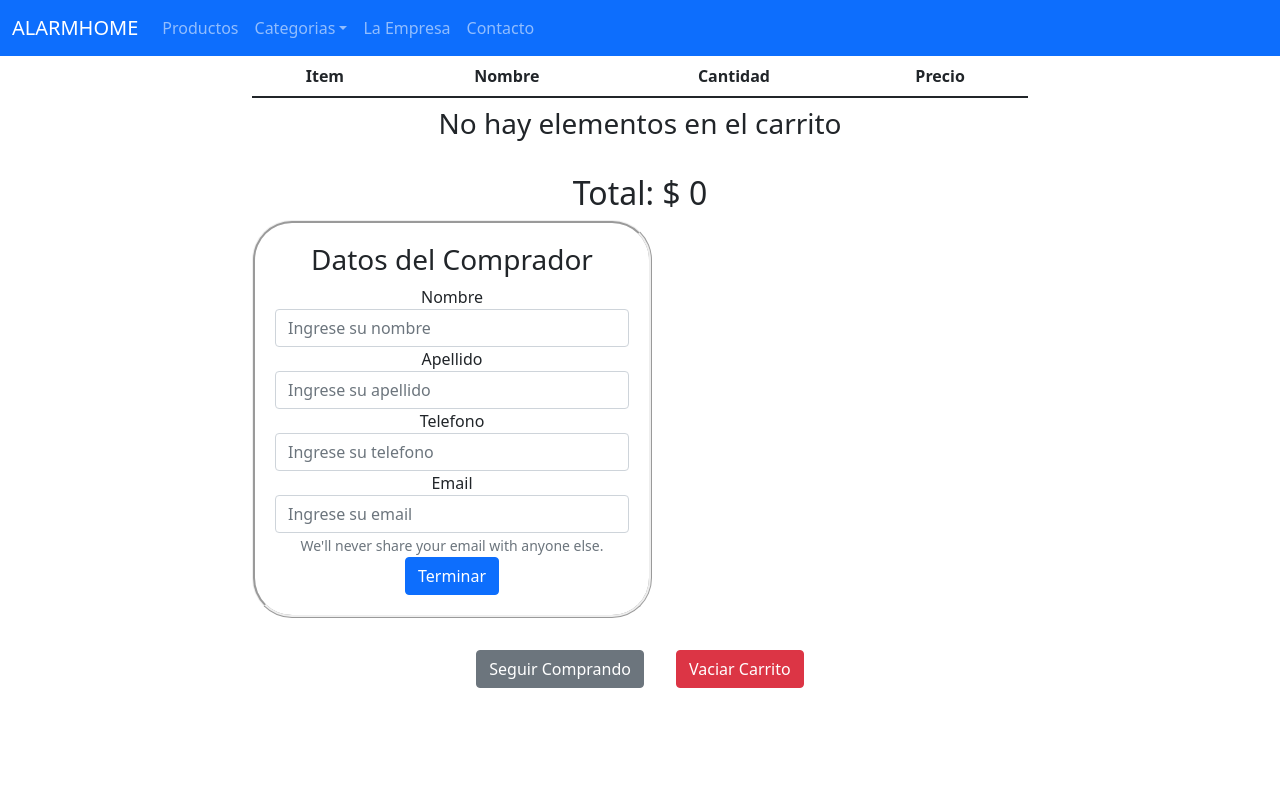
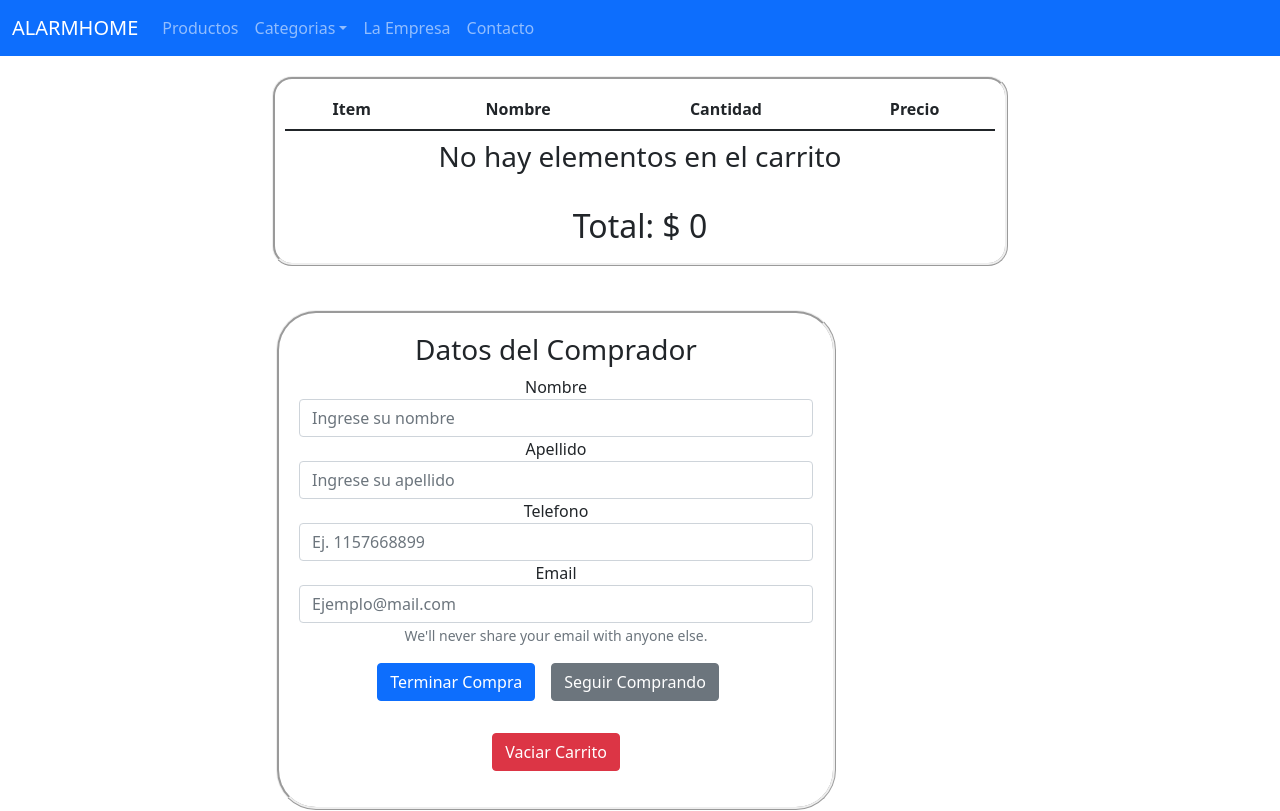
Before and after one commit to poggigaston/ecommerce-poggi, a React (Create React App) app: page /cart in a window 1280 px wide. Shown: the top 811 px of the page. Built offline with nearby package versions, Linux system fonts and the light colour scheme.

Commit message:
casi terminado

```diff
--- a/src/components/Formulario.jsx
+++ b/src/components/Formulario.jsx
@@ -1,23 +1,156 @@
-import React from 'react'
+import React, { useContext, useState } from 'react'
+import { CarritoContext } from '../context/CarritoProvider'
 import './formulario.css'
+import { NavLink } from 'react-router-dom';
+import Swal from 'sweetalert2';
+import db from "../service"
+import { collection, addDoc, updateDoc, doc } from "firebase/firestore";
 
-const Formulario = () => {
+
+
+const Formulario = ({total, compra}) => {
+
+    const carritoContext = useContext(CarritoContext)
+    const { vaciarCarrito } = carritoContext
+    const [orderId, setOrderId] = ("")
+    const [formulario, setFormulario] = useState({
+        buyer: {
+            nombre: "",
+            apellido: "",
+            telefono: "",
+            email: "",
+        },
+        total: total,
+        items: compra
+    })
+
+    const [error, setError] = useState({})
+    const { buyer: { nombre, apellido, telefono, email } } = formulario;
+
+    const onSubmit = (e) => {
+        e.preventDefault()
+        generarTicket(formulario)
+        console.log(formulario);
+        // if (validarTodoLleno([nombre, apellido, telefono, email])) {
+        //     Swal.fire({
+        //         title: "Oops!",
+        //         text: "Faltan campos por completar",
+        //         icon:"error"
+        //     })
+        //     return
+        // }
+        Swal.fire({
+            title: "Genial",
+            text: "Su orden de compra se genero con exito",
+            icon: "success"
+        });
+        vaciarCarrito()
+        setFormulario({
+        buyer: {
+            nombre: "",
+            apellido: "",
+            telefono: "",
+            email: "",
+        },
+        total: 0,
+        items: []
+        })
+    }
+
+    const handleChange = (e) => {
+        const { name, value } = e.target;
+        setFormulario({
+            ...formulario,
+            buyer: {
+                ...formulario.buyer,
+                [name]:value
+            }
+        })
+    }
+
+    const handleBlur = (e) => {
+        const { value, name } = e.target;
+        if (value === "") {
+            setError({ ...error, [name]: "Este campo es obligatorio" })
+            return;
+        }
+        setError({})
+    }
+
+    const generarTicket = async ( formulario ) => {
+        try {
+            const col = collection(db, "ordenes")
+            await addDoc(col, formulario)
+        } catch (error) {
+            console.log(error);
+        }
+    }
+
+    const actualizarItem = async (id) => {
+        const ordenDoc = doc(db, "items", id);
+        try {
+            await updateDoc(ordenDoc, { stock: 16 });
+            console.log("se actualiza correctamente");
+        } catch (error) {
+            console.log(error);
+        }
+    };
+
     return (
         <div className='formulario'><h3>Datos del Comprador</h3>
-            <form>
-                <div className="form-group">
-                    <label for="exampleInputEmail1">Nombre</label>
-                    <input type="nombre" className="form-control" id="nombre" aria-describedby="emailHelp" placeholder="Ingrese su nombre"></input>
-                    <label for="exampleInputEmail1">Apellido</label>
-                    <input type="apellido" className="form-control" id="apellido" aria-describedby="emailHelp" placeholder="Ingrese su apellido"></input>
-                    <label for="exampleInputEmail1">Telefono</label>
-                    <input type="telefono" className="form-control" id="telefono" aria-describedby="emailHelp" placeholder="Ingrese su telefono"></input>
-                    <label for="exampleInputEmail1">Email</label>
-                    <input type="email" className="form-control" id="email" aria-describedby="emailHelp" placeholder="Ingrese su email"></input>
-                    <small id="emailHelp" className="form-text text-muted">We'll never share your email with anyone else.</small>
+            <form onSubmit={onSubmit} >
+                <div className="form-group" id="form">
+                    <div>
+                        <label for="exampleInputEmail1">Nombre</label>
+                        <input
+                            type="text"
+                            className={`form-control ${error.nombre && "is-invalid"}`}
+                            name='nombre'
+                            value={nombre}
+                            onChange={handleChange}
+                            onBlur={(e) => handleBlur(e)}
+                            placeholder="Ingrese su nombre"
+                        />
+                        {error.nombre && <h6 className='text-danger'>{error.nombre}</h6>}
+                        <label for="exampleInputEmail1">Apellido</label>
+                        <input
+                            type="text"
+                            className={`form-control ${error.apellido && "is-invalid"}`}
+                            name="apellido"
+                            value={apellido}
+                            onChange={handleChange}
+                            onBlur={(e) => handleBlur(e)}
+                            placeholder="Ingrese su apellido"
+                        />
+                        {error.apellido && <h6 className='text-danger'>{error.apellido}</h6>}
+                        <label for="exampleInputEmail1">Telefono</label>
+                        <input
+                            type="numero"
+                            className={`form-control ${error.telefono && "is-invalid"}`}
+                            name="telefono"
+                            value={telefono}
+                            onChange={handleChange}
+                            onBlur={(e) => handleBlur(e)}
+                            placeholder="Ej. 1157668899"
+                        />
+                        {error.telefono && <h6 className='text-danger'>{error.telefono}</h6>}
+                        <label for="exampleInputEmail1">Email</label>
+                        <input
+                            type="email"
+                            className={`form-control ${error.email && "is-invalid"}`}
+                            name="email"
+                            value={email}
+                            onChange={handleChange}
+                            onBlur={(e) => handleBlur(e)}
+                            placeholder="Ejemplo@mail.com"
+                        />
+                        {error.email && <h6 className='text-danger'>{error.email}</h6>}
+                        <small id="emailHelp" className="form-text text-muted">We'll never share your email with anyone else.</small>
+                    </div>
                 </div>
-
-                <button type="submit" className="btn btn-primary">Terminar</button>
+                <button type="submit" className="btn btn-primary">Terminar Compra</button>
+                <NavLink to="/productos"><button type="button" className="btn btn-secondary m-3">Seguir Comprando</button></NavLink>
+                <button type="button" className="btn btn-danger m-3" onClick={() => vaciarCarrito()}>Vaciar Carrito</button>
             </form>
         </div>
     )
--- a/src/components/formulario.css
+++ b/src/components/formulario.css
@@ -1,5 +1,5 @@
 .formulario {
-    width: 25rem;
+    width: 35rem;
     border-style: ridge;
     padding: 20px;
     border-radius: 40px;
--- a/src/views/Cart.jsx
+++ b/src/views/Cart.jsx
@@ -1,6 +1,5 @@
 import React, { useContext } from 'react'
 import { CarritoContext } from '../context/CarritoProvider'
-import { NavLink } from 'react-router-dom';
 import ElementosCarrito from '../components/ElementosCarrito';
 import Formulario from '../components/Formulario';
 import './cart.css'
@@ -8,7 +7,7 @@ import './cart.css'
 function Cart() {
 
     const carritoContext = useContext(CarritoContext)
-    const { carrito, vaciarCarrito } = carritoContext
+    const { carrito } = carritoContext
 
     let precio = carrito.map((e) => (e.precio * e.cantidad))
     let total2 = precio.reduce((a, b) => a + b, 0);
@@ -16,7 +15,7 @@ function Cart() {
 
     return (
         <div className="container-fluid carrito">
-            <div>
+            <div className='tabla'>
                 <table className="table">
                     <thead>
                         <tr>
@@ -28,13 +27,10 @@ function Cart() {
                     </thead>
                     <ElementosCarrito carrito= {carrito}/>
                 </table>
-            <h2> Total: $ {total2}</h2>
+                <h2> Total: $ {total2}</h2>
             </div>
-            <Formulario />
-            <div className='p-3'>
-                {/* <button type="button" className="btn btn-secondary m-3"  onclick={() => finalizarCompra()} >Terminar compra</button> */}
-                <NavLink to="/productos"><button type="button" className="btn btn-secondary m-3">Seguir Comprando</button></NavLink>
-                <button type="button" className="btn btn-danger m-3" onClick={() => vaciarCarrito()}>Vaciar Carrito</button>
+            <div className='p-4'>
+                <Formulario total={total2} compra={carrito}/>
             </div>
         </div>
     )
--- a/src/views/cart.css
+++ b/src/views/cart.css
@@ -3,3 +3,9 @@
     width: 50rem;
 
 }
+.tabla{
+    border-style: ridge;
+    border-radius: 20px;
+    padding: 10px;
+    margin: 20px;
+}
```
